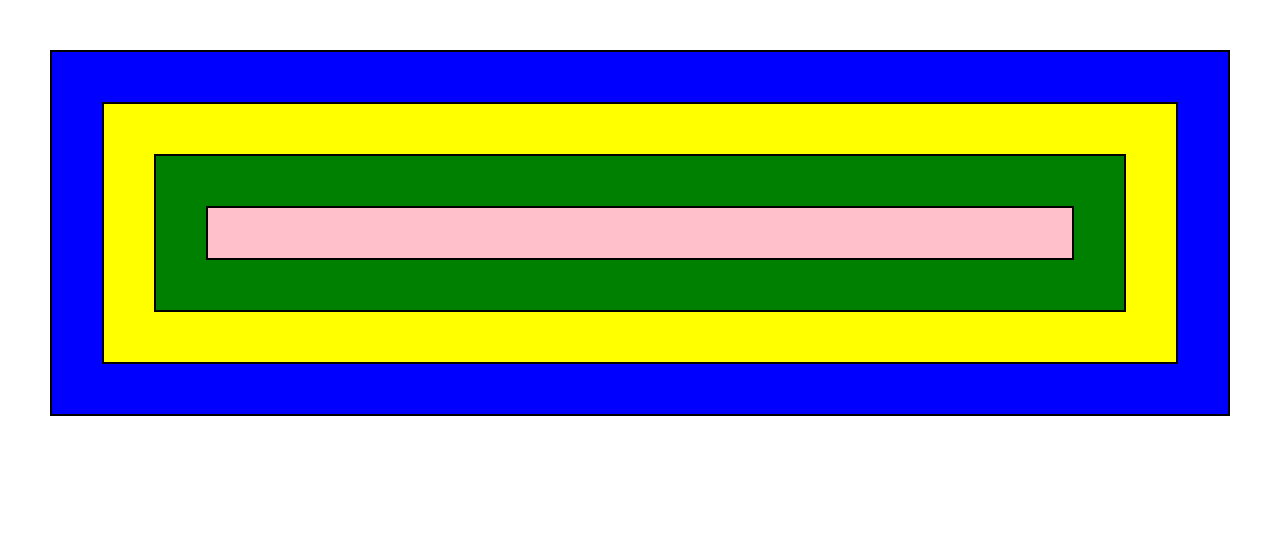
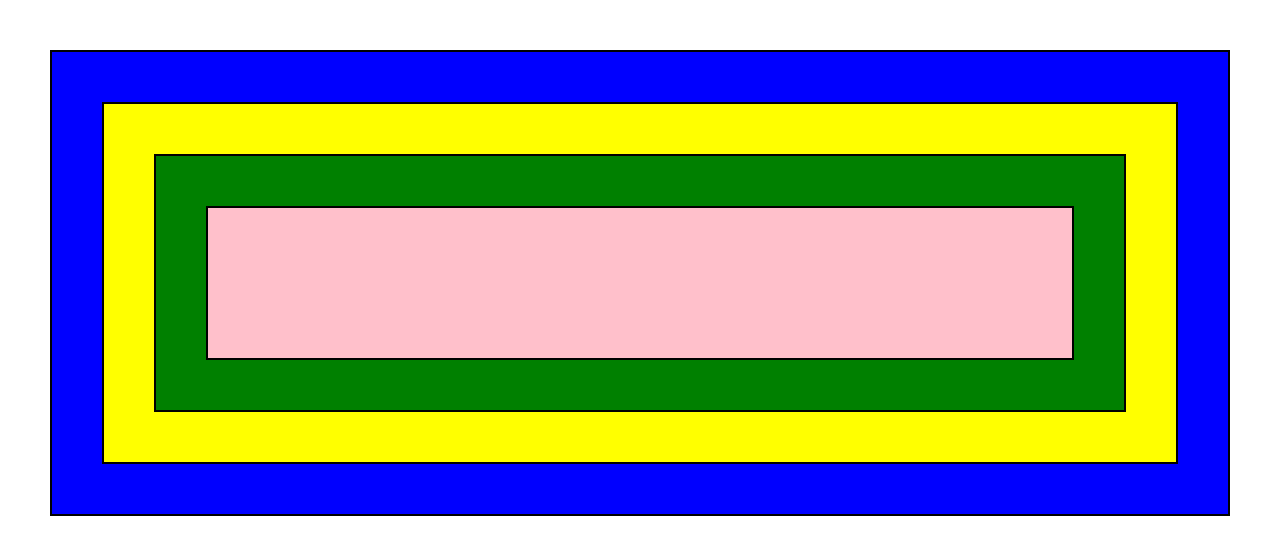
Before and after one commit to Vladimir21500/boxmodel-border, a plain HTML site: page task6/index.html in a window 1280 px wide. Drawn offline with nearby package versions, Linux system fonts and the light colour scheme.

Commit message:
createnew five div

```diff
--- a/task6/index.html
+++ b/task6/index.html
@@ -12,14 +12,14 @@
       crossorigin="anonymous"
       referrerpolicy="no-referrer"
     />
-    <link rel="stylesheet" href="styles.css">
+    <link rel="stylesheet" href="styles.css" />
   </head>
   <body>
     <div class="first-div">
       <div class="save second-div">
         <div class="save third-div">
           <div class="save fourth-div">
-
+            <div class="empty-div"></div>
           </div>
         </div>
       </div>
--- a/task6/styles.css
+++ b/task6/styles.css
@@ -18,3 +18,7 @@
 .fourth-div{
     background-color: pink;
 }
+.empty-div{
+    margin: 25px;
+    padding: 25px;
+}
```
Lines whose indentation alone changed are shown as unchanged.
